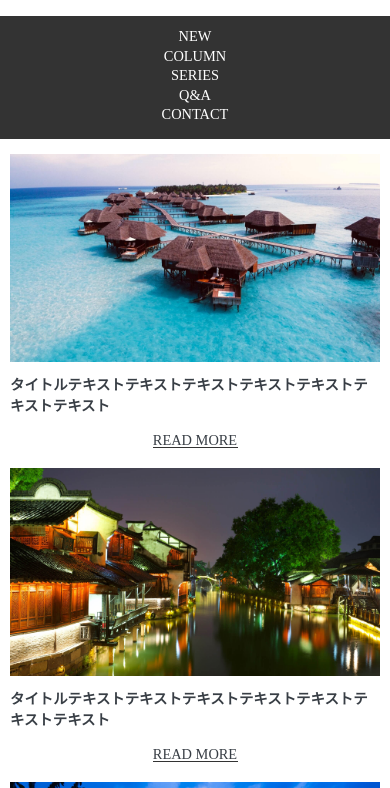
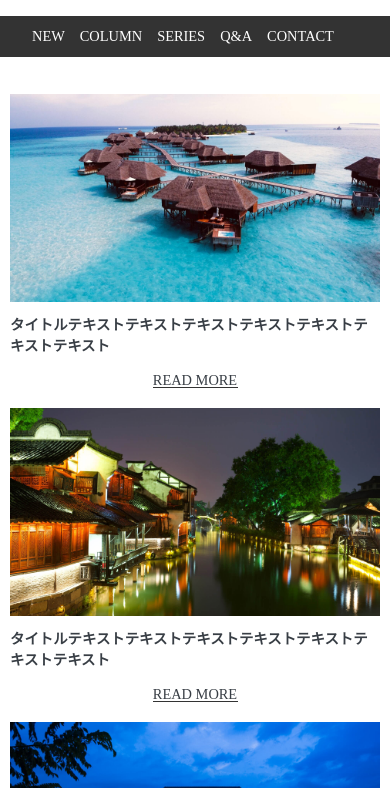
Before and after one commit to mats333/myblog, a plain HTML site: page index.html in a window 390 px wide. Shown: the part 56-844 px from the top of the page. Drawn offline with Linux system fonts and the light colour scheme.

Commit message:
nav 調整

```diff
--- a/css/style.css
+++ b/css/style.css
@@ -262,11 +262,18 @@ footer .footer-area {
 
 @media screen and (max-width: 768px) {
   .nav-area ul {
-    flex-direction: column;
+    display: flex;
+    justify-content: flex-start;
   }
 
   .nav-area li {
-    padding: 0 0 5px 0;
+    margin-left: 15px;
+    padding: 0;
+  }
+
+  .nav-area li:first-child {
+    margin-left: 0;
+    padding: 0;
   }
 
   .nav-area li:not(:first-child) {
@@ -275,7 +282,7 @@ footer .footer-area {
 
   .pickup-area {
     flex-direction: column;
-    padding: 210px 10px 50px 10px;
+    padding: 150px 10px 50px 10px;
     /* margin-bottom: 30px; */
   }
 
```
